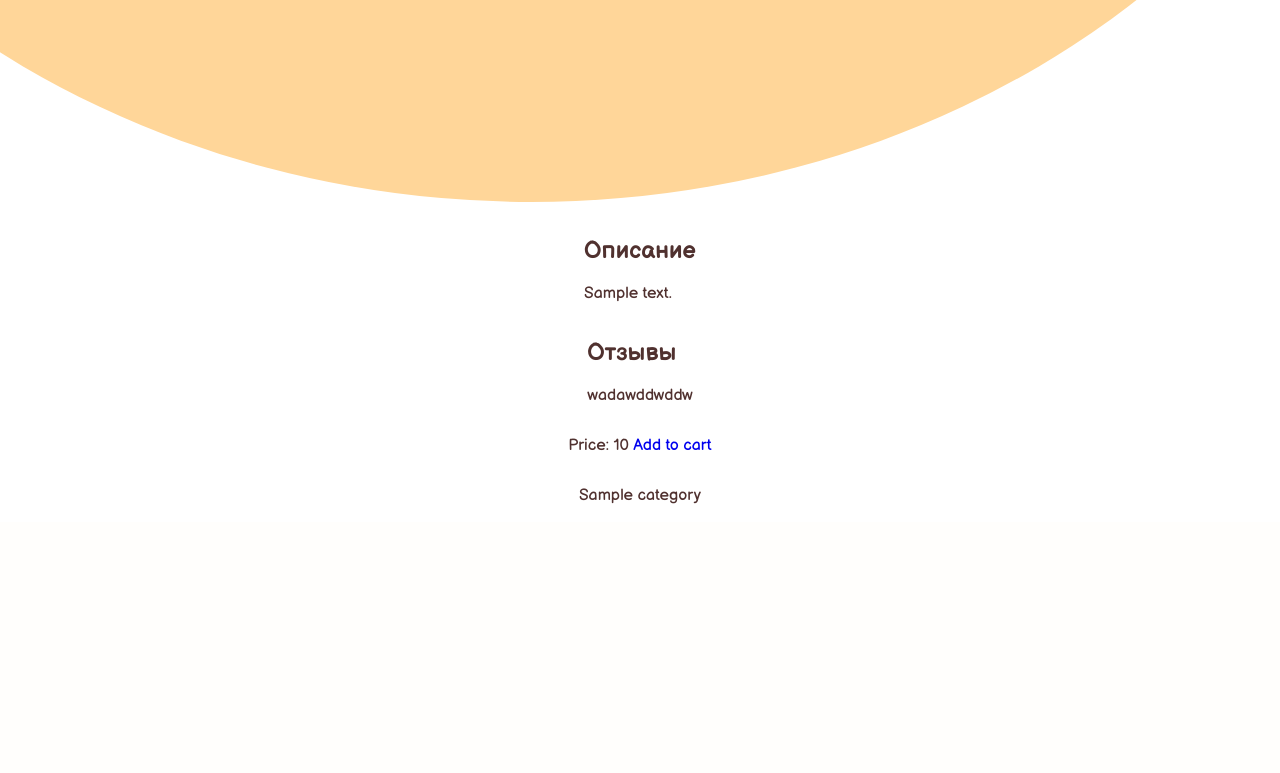
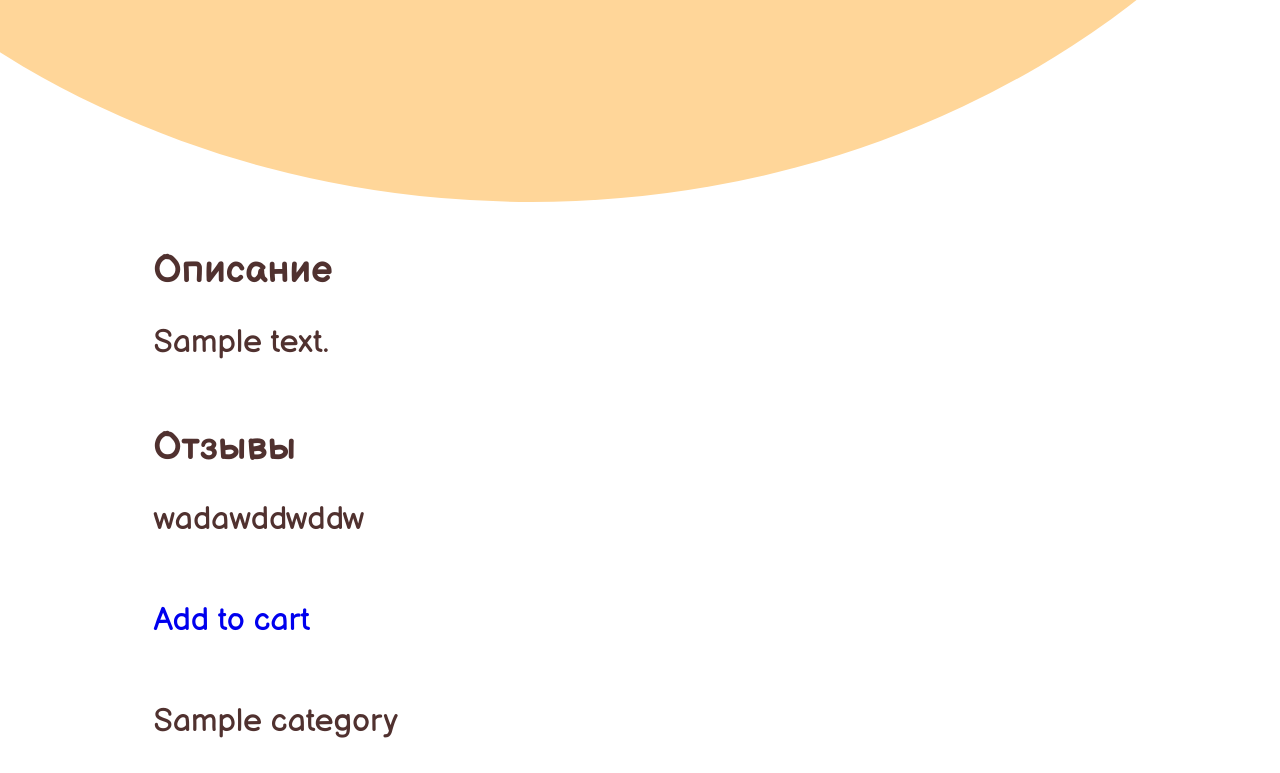
Before and after one commit to S-Lump/gift_proj, a Django app: template gift/products/templates/products/detail.html in a window 1280 px wide. Shown: the part 717-1490 px from the top of the page. Before the commit the page ends 1221 px from the top, so only its background shows below. Run offline with Django 3.2, Linux system fonts and the light colour scheme; the template is opened without the code that fills it: most values are stand-ins (such as "Sample title", 1, 10 or a date in 2020); grey boxes marked "Sample" are stand-in pictures.

Commit message:
Work with products.css

```diff
--- a/gift/gift/static/css/products.css
+++ b/gift/gift/static/css/products.css
@@ -70,15 +70,19 @@
     flex-direction: column;
     color: var(--brown);
     justify-content: center;
-    align-items: center;
+    text-align: left;
+    padding-right: 12vw;
+    padding-left: 12vw;
+}
+.item_info h2{
+    font-size: 3vw;
+}
 
-}
-.product_description{
-
-
+.item_info p{
+    font-size: 2.5vw;
 }
 .review{
-    text-align: left;
+
 }
 
 @media (max-width: 850px) {
--- a/gift/products/templates/products/detail.html
+++ b/gift/products/templates/products/detail.html
@@ -29,16 +29,16 @@ Detail
     <div class="item_info">
         <div class="product_description">
         <h2>Описание</h2>
-    <p class>{{ product.description }}</p>
+        <p>{{ product.description }}</p>
         </div>
         <div class="review">
             <h2>Отзывы</h2>
             <p>wadawddwddw</p>
         </div>
         <div class = "product_price">
-    <p>Price: {{ product.price }}
+            <p>
             <a class="cart-btn" href="#">Add to cart</a>
-    </p>
+             </p>
         </div>
 
     <p>{{ product.category }}</p>
```
